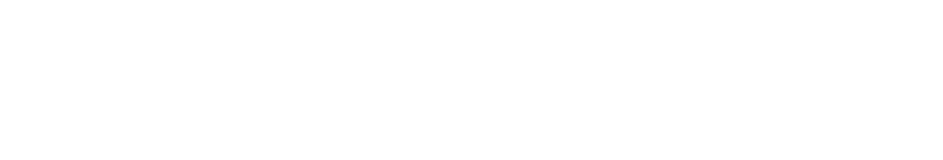
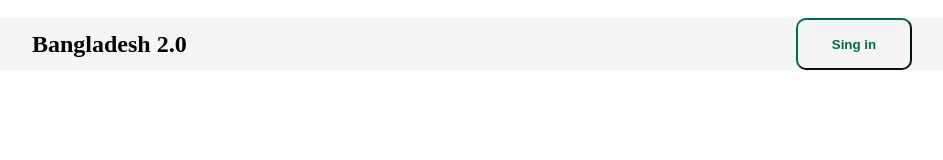
Before and after one commit to UIU-somrat/assigment-1-B11, a plain HTML site: page index.html in a window 1280 px wide. Shown: the whole page, without its empty margins (168-1111 px from the left). Drawn offline with Linux system fonts and the light colour scheme; a web font is replaced by a local one.

Commit message:
added to my code

```diff
--- a/index.html
+++ b/index.html
@@ -3,9 +3,32 @@
 <head>
     <meta charset="UTF-8">
     <meta name="viewport" content="width=device-width, initial-scale=1.0">
+    <link rel="preconnect" href="https://fonts.googleapis.com">
+
+    <link rel="preconnect" href="https://fonts.googleapis.com">
     <title>first assigment</title>
+<!-- <link rel="preconnect" href="https://fonts.gstatic.com" crossorigin>
+<link href="https://fonts.googleapis.com/css2?family=Fira+Sans:ital,wght@0,100;0,200;0,300;0,400;0,500;0,600;0,700;0,800;0,900;1,100;1,200;1,300;1,400;1,500;1,600;1,700;1,800;1,900&family=Work+Sans:ital,wght@0,100..900;1,100..900&display=swap" rel="stylesheet"> -->
+<link rel="stylesheet" href="style/style.css">
 </head>
-<body>
+<body">
+    <header>
+        <nav>
+            <h2 class="one">Bangladesh 2.0</h2>
+            <button class="btn-one">Sing in</button>
 
+        </nav>
+        <div class="baner">
+
+        </div>
+
+    </header>
+    <main>
+
+
+    </main>
+    <footer>
+
+    </footer>
 </body>
 </html>
--- /dev/null
+++ b/style/style.css
@@ -0,0 +1,37 @@
+ @import url('https://fonts.googleapis.com/css2?family=Fira+Sans+Extra+Condensed:ital,wght@0,100;0,200;0,300;0,400;0,500;0,600;0,700;0,800;0,900;1,100;1,200;1,300;1,400;1,500;1,600;1,700;1,800;1,900&family=Fira+Sans:ital,wght@0,100;0,200;0,300;0,400;0,500;0,600;0,700;0,800;0,900;1,100;1,200;1,300;1,400;1,500;1,600;1,700;1,800;1,900&family=Work+Sans:ital,wght@0,100..900;1,100..900&display=swap');
+.work-sans-one {
+  font-family: "Work Sans", serif;
+   font-optical-sizing: auto;
+  font-weight: <weight>;
+  font-style: normal;
+}
+*{
+    margin:0px 40px;
+    margin: none;
+    background-color: rgba(255, 255, 255, 0.00);
+}
+
+/* frirst  */
+nav{
+    display: flex;
+    background-color: rgba(245, 245, 245, 1.00);
+    font-family: 'Gill Sans', 'Gill Sans MT', Calibri, 'Trebuchet MS', sans-serif;
+    /* padding-right: 20px;
+    padding-left: 20px; */
+    justify-content: space-between;
+    align-items: center;
+    padding: 0px;
+    font-family: Fira Sans Condensed;
+    padding: none;
+
+}
+.btn-one{
+   border-radius: 10px;
+   height: 52px;
+   width: 116px;
+   color: rgba(0, 106, 80, 1.00) ;
+   background-color:  rgba(245, 245, 245, 1.00);
+   border-color:  rgba(0, 106, 80, 1.00) ;
+  font-weight: bold;
+
+}
```
